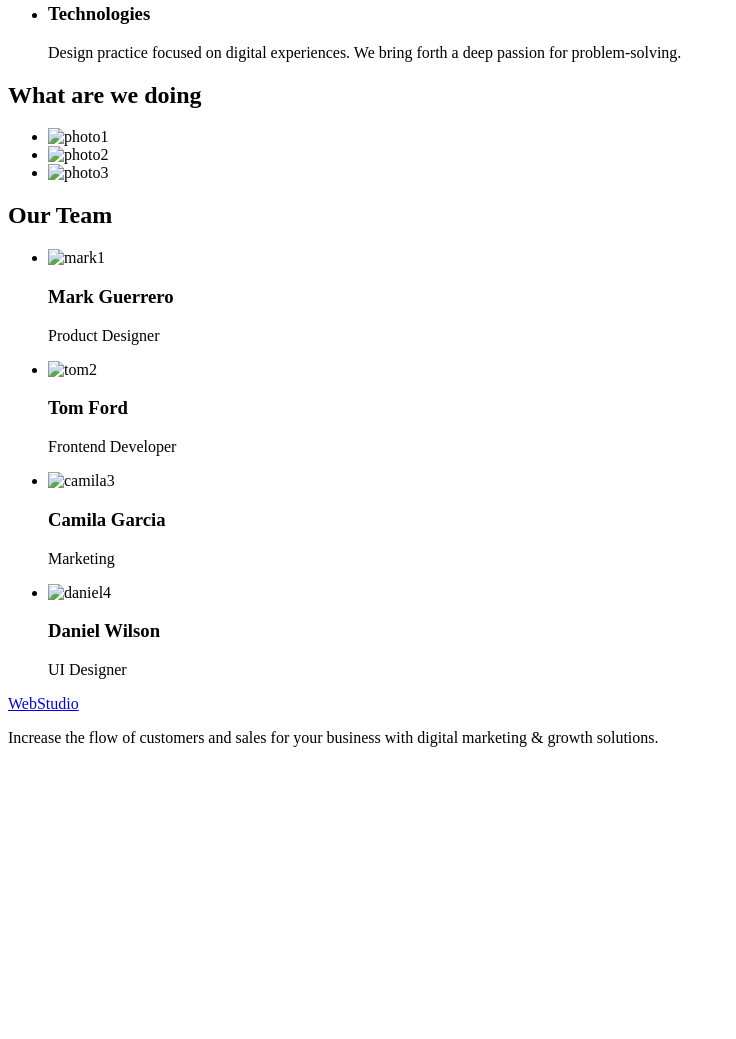
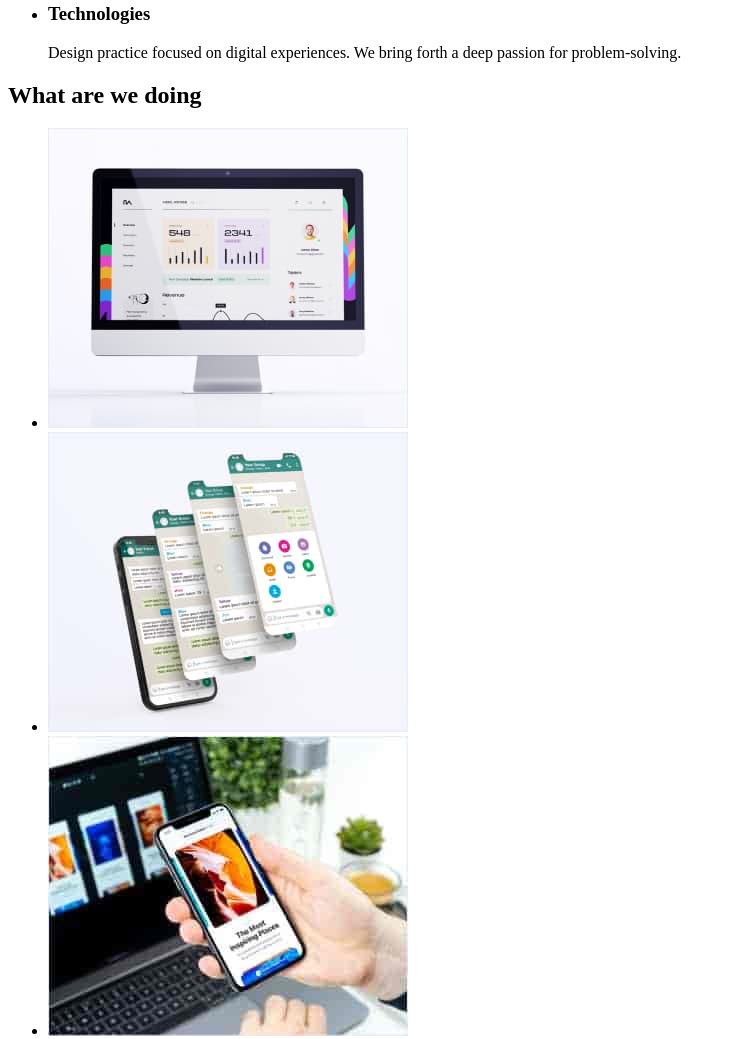
Before and after one commit to Natalie-ingineer/goit-markup-hw-01, a plain HTML site: page index.html in a window 1280 px wide. Shown: the part 532-1571 px from the top of the page, without its empty margins (0-736 px from the left). Before the commit the page ends 1295 px from the top, so only its background shows below. Drawn offline with Linux system fonts and the light colour scheme; the site is published under a folder, as on GitHub Pages, so addresses that start at the root find nothing.

Commit message:
update index html file4

```diff
--- a/index.html
+++ b/index.html
@@ -29,7 +29,7 @@
             <a href="mailto:info@devstudio.com">info@devstudio.com</a>
           </li>
           <li>
-            <a href="tel:+110001111111">+11(000)111-11-11</a>
+            <a href="tel:+110001111111">+11 (000) 111-11-11</a>
           </li>
         </ul>
       </address>
@@ -84,7 +84,7 @@
         <ul>
           <li>
             <img
-              src="/images/photo1.jpg"
+              src="./images/photo1.jpg"
               width="360"
               height="300"
               alt="photo1"
@@ -92,7 +92,7 @@
           </li>
           <li>
             <img
-              src="/images/photo2.jpg"
+              src="./images/photo2.jpg"
               width="360"
               height="300"
               alt="photo2"
@@ -100,7 +100,7 @@
           </li>
           <li>
             <img
-              src="/images/photo3.jpg"
+              src="./images/photo3.jpg"
               width="360"
               height="300"
               alt="photo3"
@@ -113,18 +113,23 @@
         <h2>Our Team</h2>
         <ul>
           <li>
-            <img src="/images/mark1.jpg" width="264" height="260" alt="mark1" />
+            <img
+              src="./images/mark1.jpg"
+              width="264"
+              height="260"
+              alt="mark1"
+            />
             <h3>Mark Guerrero</h3>
             <p>Product Designer</p>
           </li>
           <li>
-            <img src="/images/tom2.jpg" width="264" height="260" alt="tom2" />
+            <img src="./images/tom2.jpg" width="264" height="260" alt="tom2" />
             <h3>Tom Ford</h3>
             <p>Frontend Developer</p>
           </li>
           <li>
             <img
-              src="/images/camila3.jpg"
+              src="./images/camila3.jpg"
               width="264"
               height="260"
               alt="camila3"
@@ -134,7 +139,7 @@
           </li>
           <li>
             <img
-              src="/images/daniel4.jpg"
+              src="./images/daniel4.jpg"
               width="264"
               height="260"
               alt="daniel4"
```
